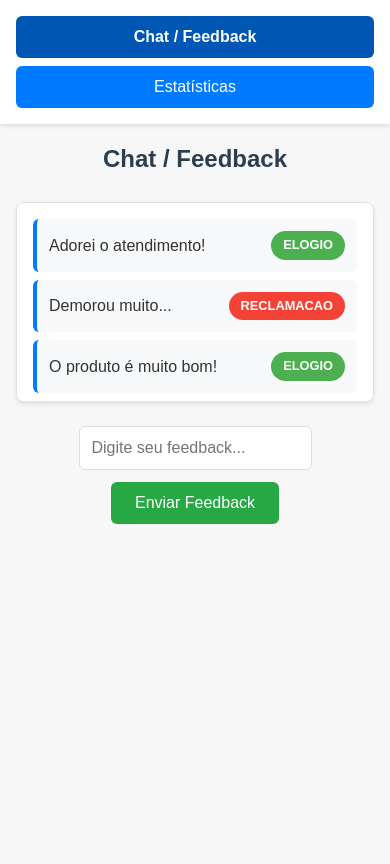
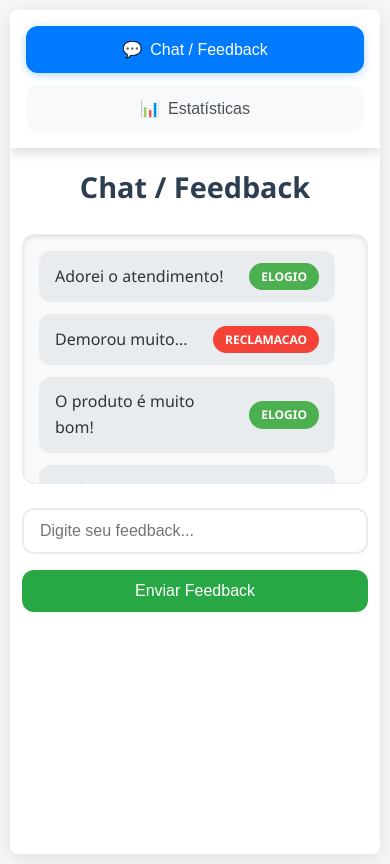
Before and after one commit to devyveslevi/feedbackchain, a React (Vite) app in the folder frontend/: page / in a window 390 px wide. Built offline with nearby package versions, Linux system fonts and the light colour scheme.

Commit message:
style: polish UI with responsive layout

```diff
--- a/frontend/src/NavBar.jsx
+++ b/frontend/src/NavBar.jsx
@@ -7,12 +7,14 @@ const NavBar = ({ currentPage, onPageChange }) => {
         className={`nav-button ${currentPage === 'chat' ? 'active' : ''}`}
         onClick={() => onPageChange('chat')}
       >
+        <span role="img" aria-label="chat">💬</span>
         Chat / Feedback
       </button>
       <button
         className={`nav-button ${currentPage === 'stats' ? 'active' : ''}`}
         onClick={() => onPageChange('stats')}
       >
+        <span role="img" aria-label="stats">📊</span>
         Estatísticas
       </button>
     </nav>
--- a/frontend/src/pages/Chat.jsx
+++ b/frontend/src/pages/Chat.jsx
@@ -2,11 +2,11 @@ import React, { useState } from 'react';
 
 const Chat = () => {
   const [feedbacks, setFeedbacks] = useState([
-    { id: 1, text: "Adorei o atendimento!", kind: "ELOGIO" },
-    { id: 2, text: "Demorou muito...", kind: "RECLAMACAO" },
-    { id: 3, text: "O produto é muito bom!", kind: "ELOGIO" },
-    { id: 4, text: "Poderia ter mais opções", kind: "SUGESTAO" },
-    { id: 5, text: "Precisa melhorar o suporte", kind: "RECLAMACAO" }
+    { id: 1, text: "Adorei o atendimento!", kind: "ELOGIO", isUser: false },
+    { id: 2, text: "Demorou muito...", kind: "RECLAMACAO", isUser: false },
+    { id: 3, text: "O produto é muito bom!", kind: "ELOGIO", isUser: false },
+    { id: 4, text: "Poderia ter mais opções", kind: "SUGESTAO", isUser: false },
+    { id: 5, text: "Precisa melhorar o suporte", kind: "RECLAMACAO", isUser: false }
   ]);
 
   const [newFeedback, setNewFeedback] = useState('');
@@ -17,7 +17,8 @@ const Chat = () => {
       const feedback = {
         id: Date.now(),
         text: newFeedback.trim(),
-        kind: "SUGESTAO"
+        kind: "SUGESTAO",
+        isUser: true
       };
       setFeedbacks([...feedbacks, feedback]);
       setNewFeedback('');
@@ -43,7 +44,10 @@ const Chat = () => {
 
       <div className="chat-box">
         {feedbacks.map((feedback) => (
-          <div key={feedback.id} className="feedback-item">
+          <div
+            key={feedback.id}
+            className={`feedback-item ${feedback.isUser ? 'user-message' : 'other-message'}`}
+          >
             <span className="feedback-text">{feedback.text}</span>
             <span
               className="feedback-kind"
--- a/frontend/src/pages/Stats.jsx
+++ b/frontend/src/pages/Stats.jsx
@@ -28,17 +28,26 @@ const Stats = () => {
 
       <div className="stats-grid">
         <div className="stat-box elogio">
-          <h3>Elogios</h3>
+          <h3>
+            <span role="img" aria-label="elogio">👍</span>
+            Elogios
+          </h3>
           <div className="stat-number">{elogios}</div>
         </div>
 
         <div className="stat-box reclamacao">
-          <h3>Reclamações</h3>
+          <h3>
+            <span role="img" aria-label="reclamacao">⚠️</span>
+            Reclamações
+          </h3>
           <div className="stat-number">{reclamacoes}</div>
         </div>
 
         <div className="stat-box sugestao">
-          <h3>Sugestões</h3>
+          <h3>
+            <span role="img" aria-label="sugestao">💡</span>
+            Sugestões
+          </h3>
           <div className="stat-number">{sugestoes}</div>
         </div>
       </div>
--- a/frontend/src/styles.css
+++ b/frontend/src/styles.css
@@ -5,54 +5,71 @@
 }
 
 body {
-  font-family: Arial, sans-serif;
+  font-family: 'Segoe UI', Arial, sans-serif;
   background-color: #f7f7f7;
   color: #333;
   line-height: 1.6;
+  padding: 20px;
 }
 
 .App {
   min-height: 100vh;
   display: flex;
   flex-direction: column;
+  max-width: 600px;
+  margin: 0 auto;
+  background-color: white;
+  border-radius: 12px;
+  box-shadow: 0 4px 20px rgba(0, 0, 0, 0.1);
+  overflow: hidden;
 }
 
 /* NavBar Styles */
 .navbar {
   background-color: white;
   padding: 1rem 2rem;
-  box-shadow: 0 2px 4px rgba(0, 0, 0, 0.1);
+  box-shadow: 0 4px 12px rgba(0, 0, 0, 0.15);
   display: flex;
   justify-content: center;
-  gap: 1rem;
+  gap: 2rem;
+  position: sticky;
+  top: 0;
+  z-index: 100;
 }
 
 .nav-button {
   padding: 0.75rem 1.5rem;
-  background-color: #007bff;
-  color: white;
-  border: none;
-  border-radius: 6px;
+  background-color: #f8f9fa;
+  color: #495057;
+  border: 2px solid transparent;
+  border-radius: 12px;
   cursor: pointer;
   font-size: 1rem;
-  transition: background-color 0.3s ease;
+  font-weight: 500;
+  transition: all 0.2s ease;
+  min-width: 140px;
+  display: flex;
+  align-items: center;
+  justify-content: center;
+  gap: 0.5rem;
 }
 
 .nav-button:hover {
-  background-color: #0056b3;
+  background-color: #e9ecef;
+  transform: translateY(-1px);
 }
 
 .nav-button.active {
-  background-color: #0056b3;
-  font-weight: bold;
+  background-color: #007bff;
+  color: white;
+  border-color: #007bff;
+  box-shadow: 0 2px 8px rgba(0, 123, 255, 0.3);
 }
 
 /* Main Content */
 .main-content {
   flex: 1;
   padding: 2rem;
-  max-width: 800px;
-  margin: 0 auto;
   width: 100%;
 }
 
@@ -61,42 +78,72 @@ body {
   margin-bottom: 1.5rem;
   color: #2c3e50;
   text-align: center;
+  font-size: 1.8rem;
+  font-weight: 600;
 }
 
 .chat-box {
-  height: 200px;
+  height: 300px;
   overflow-y: auto;
-  background-color: white;
-  border-radius: 8px;
-  box-shadow: 0 2px 4px rgba(0, 0, 0, 0.1);
+  background-color: #f8f9fa;
+  border-radius: 12px;
+  box-shadow: inset 0 2px 4px rgba(0, 0, 0, 0.1);
   padding: 1rem;
   margin-bottom: 1.5rem;
-  border: 1px solid #e0e0e0;
+  border: 1px solid #e9ecef;
+  scroll-behavior: smooth;
 }
 
 .feedback-item {
   display: flex;
   justify-content: space-between;
   align-items: center;
-  padding: 0.75rem;
-  margin-bottom: 0.5rem;
-  background-color: #f8f9fa;
-  border-radius: 6px;
-  border-left: 4px solid #007bff;
+  padding: 0.75rem 1rem;
+  margin-bottom: 0.75rem;
+  border-radius: 12px;
+  position: relative;
+  animation: fadeIn 0.3s ease;
+}
+
+.feedback-item.user-message {
+  background-color: #007bff;
+  color: white;
+  margin-left: 2rem;
+  text-align: right;
+}
+
+.feedback-item.other-message {
+  background-color: #e9ecef;
+  color: #333;
+  margin-right: 2rem;
+  text-align: left;
+}
+
+@keyframes fadeIn {
+  from {
+    opacity: 0;
+    transform: translateY(10px);
+  }
+  to {
+    opacity: 1;
+    transform: translateY(0);
+  }
 }
 
 .feedback-text {
   flex: 1;
   margin-right: 1rem;
+  font-weight: 500;
 }
 
 .feedback-kind {
   padding: 0.25rem 0.75rem;
   border-radius: 20px;
   color: white;
-  font-size: 0.8rem;
+  font-size: 0.75rem;
   font-weight: bold;
   text-transform: uppercase;
+  white-space: nowrap;
 }
 
 .feedback-form {
@@ -106,32 +153,38 @@ body {
 }
 
 .feedback-input {
-  flex: 1;
-  padding: 0.75rem;
-  border: 1px solid #ddd;
-  border-radius: 6px;
+  flex: 0.8;
+  padding: 0.75rem 1rem;
+  border: 2px solid #e9ecef;
+  border-radius: 12px;
   font-size: 1rem;
+  transition: all 0.2s ease;
 }
 
 .feedback-input:focus {
   outline: none;
   border-color: #007bff;
-  box-shadow: 0 0 0 2px rgba(0, 123, 255, 0.25);
+  box-shadow: 0 0 0 3px rgba(0, 123, 255, 0.1);
 }
 
 .send-button {
-  padding: 0.75rem 1.5rem;
+  flex: 0.2;
+  padding: 0.75rem 1rem;
   background-color: #28a745;
   color: white;
   border: none;
-  border-radius: 6px;
+  border-radius: 12px;
   cursor: pointer;
   font-size: 1rem;
-  transition: background-color 0.3s ease;
+  font-weight: 500;
+  transition: all 0.2s ease;
+  min-width: 100px;
 }
 
 .send-button:hover {
   background-color: #218838;
+  transform: translateY(-1px);
+  box-shadow: 0 2px 8px rgba(40, 167, 69, 0.3);
 }
 
 /* Stats Page Styles */
@@ -139,38 +192,59 @@ body {
   margin-bottom: 2rem;
   color: #2c3e50;
   text-align: center;
+  font-size: 1.8rem;
+  font-weight: 600;
 }
 
 .stats-grid {
   display: grid;
-  grid-template-columns: repeat(auto-fit, minmax(200px, 1fr));
+  grid-template-columns: repeat(3, 1fr);
   gap: 1.5rem;
   margin-bottom: 2rem;
 }
 
 .stat-box {
   background-color: white;
-  padding: 2rem;
-  border-radius: 8px;
-  box-shadow: 0 2px 4px rgba(0, 0, 0, 0.1);
+  padding: 2rem 1.5rem;
+  border-radius: 12px;
+  box-shadow: 0 4px 12px rgba(0, 0, 0, 0.1);
   text-align: center;
-  transition: transform 0.3s ease;
+  transition: all 0.2s ease;
+  position: relative;
+  overflow: hidden;
+}
+
+.stat-box::before {
+  content: '';
+  position: absolute;
+  top: 0;
+  left: 0;
+  right: 0;
+  height: 4px;
+  background: linear-gradient(90deg, transparent, rgba(255, 255, 255, 0.3), transparent);
 }
 
 .stat-box:hover {
-  transform: translateY(-2px);
+  transform: translateY(-4px);
+  box-shadow: 0 8px 25px rgba(0, 0, 0, 0.15);
 }
 
 .stat-box h3 {
   margin-bottom: 1rem;
   color: #2c3e50;
-  font-size: 1.2rem;
+  font-size: 1.1rem;
+  font-weight: 600;
+  display: flex;
+  align-items: center;
+  justify-content: center;
+  gap: 0.5rem;
 }
 
 .stat-number {
-  font-size: 3rem;
+  font-size: 2.5rem;
   font-weight: bold;
   color: white;
+  text-shadow: 0 2px 4px rgba(0, 0, 0, 0.2);
 }
 
 .stat-box.elogio {
@@ -189,36 +263,94 @@ body {
   text-align: center;
   background-color: white;
   padding: 1.5rem;
-  border-radius: 8px;
-  box-shadow: 0 2px 4px rgba(0, 0, 0, 0.1);
+  border-radius: 12px;
+  box-shadow: 0 4px 12px rgba(0, 0, 0, 0.1);
+  border: 2px solid #e9ecef;
 }
 
 .total-feedbacks h3 {
   color: #2c3e50;
-  font-size: 1.5rem;
+  font-size: 1.3rem;
+  font-weight: 600;
 }
 
 /* Responsive Design */
 @media (max-width: 768px) {
+  body {
+    padding: 10px;
+  }
+
+  .App {
+    border-radius: 8px;
+  }
+
   .navbar {
     padding: 1rem;
     flex-direction: column;
-    gap: 0.5rem;
+    gap: 0.75rem;
   }
 
   .nav-button {
     width: 100%;
+    min-width: auto;
   }
 
   .main-content {
-    padding: 1rem;
+    padding: 1.5rem 1rem;
   }
 
   .feedback-form {
     flex-direction: column;
+    gap: 1rem;
+  }
+
+  .feedback-input,
+  .send-button {
+    flex: none;
+    width: 100%;
   }
 
   .stats-grid {
     grid-template-columns: 1fr;
+    gap: 1rem;
+  }
+
+  .stat-box {
+    padding: 1.5rem 1rem;
+  }
+
+  .stat-number {
+    font-size: 2rem;
+  }
+
+  .feedback-item {
+    margin-left: 0;
+    margin-right: 0;
+  }
+
+  .feedback-item.user-message {
+    margin-left: 1rem;
+  }
+
+  .feedback-item.other-message {
+    margin-right: 1rem;
   }
 }
+
+@media (max-width: 480px) {
+  .main-content {
+    padding: 1rem 0.75rem;
+  }
+
+  .chat-box {
+    height: 250px;
+  }
+
+  .stat-box {
+    padding: 1rem;
+  }
+
+  .stat-number {
+    font-size: 1.8rem;
+  }
+}
```
